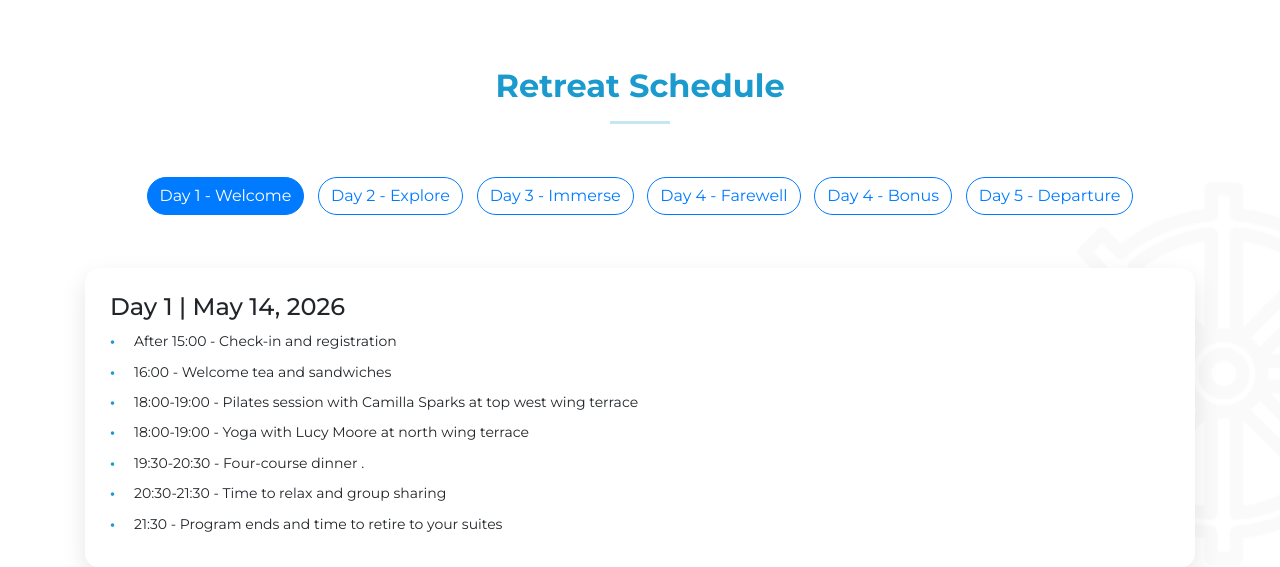
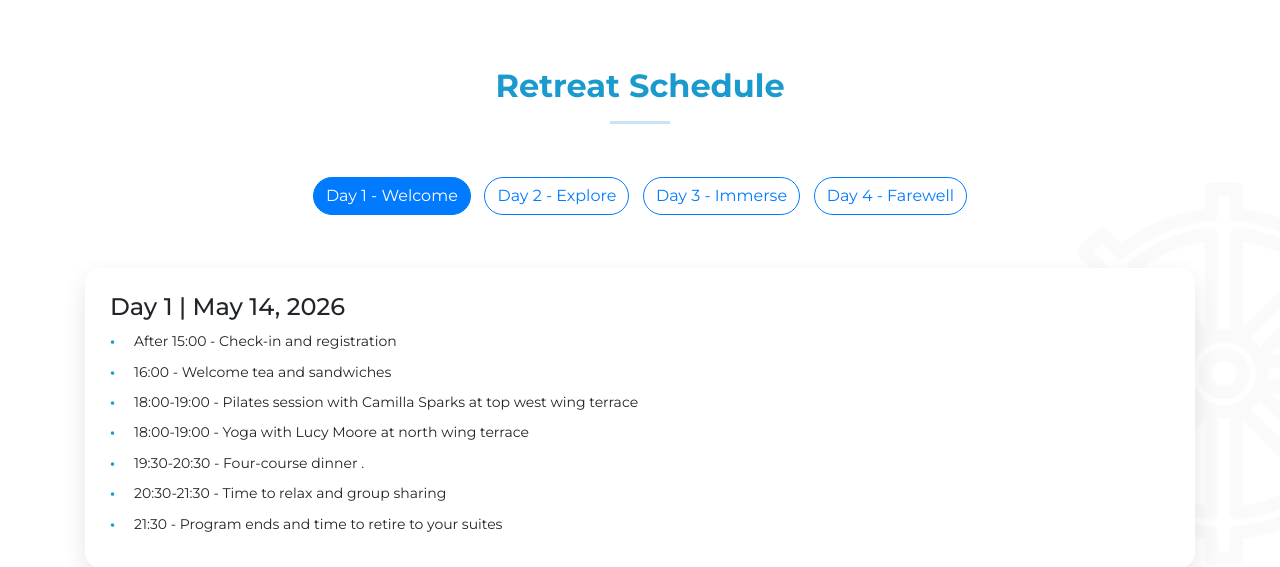
Before and after one commit to Francis101N/bbrdolcevita, a PHP site: page /bbr/schedule in a window 1280 px wide. Shown: the part 405-972 px from the top of the page. Run offline with PHP 8.4, Linux system fonts and the light colour scheme; data comes from the database, SQL or seed files in the repository; some libraries are stand-ins or nearby versions.

Commit message:
27/2/2026

```diff
--- a/schedule.php
+++ b/schedule.php
@@ -197,8 +197,8 @@ ini_set('display_errors', 0);
             <button class="btn btn-outline-primary" data-day="2">Day 2 - Explore</button>
             <button class="btn btn-outline-primary" data-day="3">Day 3 - Immerse</button>
             <button class="btn btn-outline-primary" data-day="4">Day 4 - Farewell</button>
-            <button class="btn btn-outline-primary" data-day="4b">Day 4 - Bonus</button>
-            <button class="btn btn-outline-primary" data-day="5">Day 5 - Departure</button>
+            <!-- <button class="btn btn-outline-primary" data-day="4b">Day 4 - Bonus</button>
+            <button class="btn btn-outline-primary" data-day="5">Day 5 - Departure</button> -->
         </div>
 
         <!-- Day Content -->
@@ -273,7 +273,7 @@ ini_set('display_errors', 0);
                 <p>16:00-17:00 - Check out and transfers available upon request</p>
             </div>
 
-            <div id="day-4b" class="day-content">
+            <!-- <div id="day-4b" class="day-content">
                 <h4>Day 5 | May 18, 2026 (Bonus Experience)</h4>
                 <p>14:00 - Taxis to Hanbury Botanical Gardens & Ventimiglia tour</p>
                 <p>16:00 - Taxis to Mortola Tower for "Aperitivo & Nibbles"</p>
@@ -285,7 +285,7 @@ ini_set('display_errors', 0);
                 <h4>Day 6 | May 19, 2026</h4>
                 <p>9:00 - Continental Breakfast Buffet</p>
                 <p>11:00 - Check out</p>
-            </div>
+            </div> -->
 
         </div>
 
```
